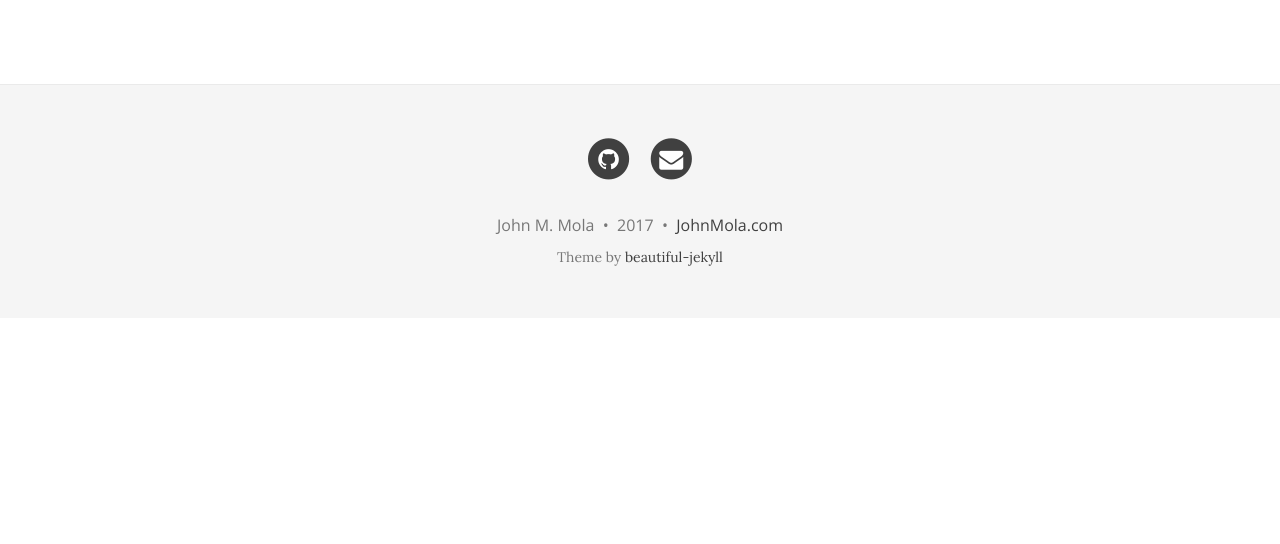
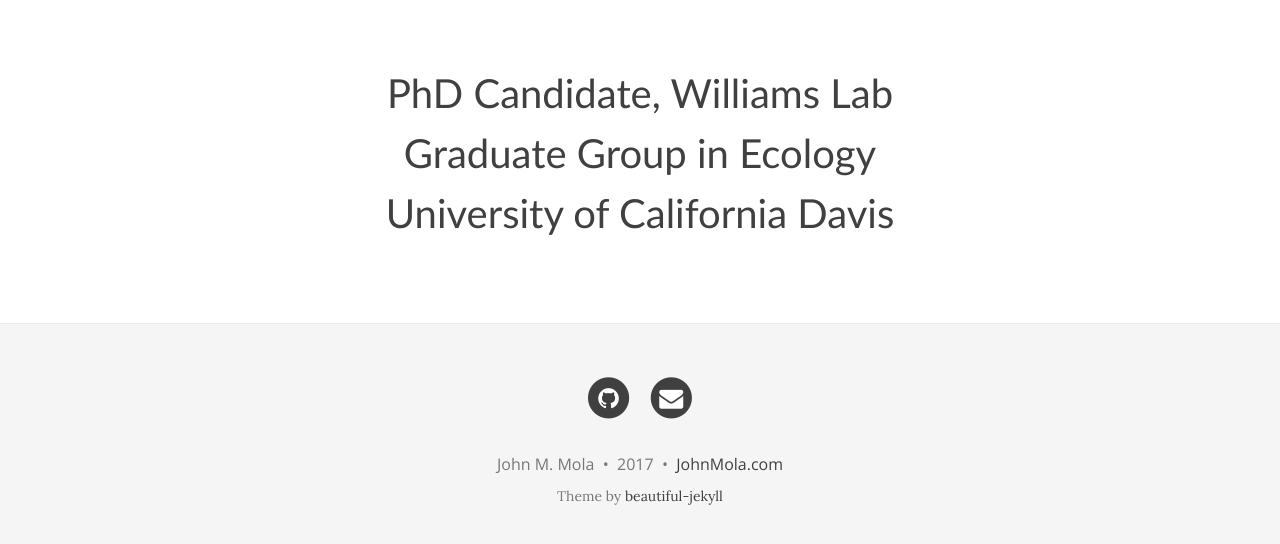
Before and after one commit to maureenpage/maureen-page.github.io, a Jekyll site: the page built from index.html, in a window 1280 px wide and 1102 px high. Shown: the part 545-1089 px from the top of the window. Built offline with Jekyll 4.4.1, drawn with Linux system fonts in a browser that asks for light colours; nearby versions of some CDN libraries; the list of posts is cut into pages by our own code.

Commit message:
add text

```diff
--- a/index.html
+++ b/index.html
@@ -17,3 +17,13 @@ bigimg:
 
 
 ---
+
+<div style="text-align:center">
+  <p style="font-family: calibri; font-size:30pt">
+
+  PhD Candidate, Williams Lab <br>
+  Graduate Group in Ecology <br>
+  University of California Davis <br>
+
+  </p>
+</div>
```
